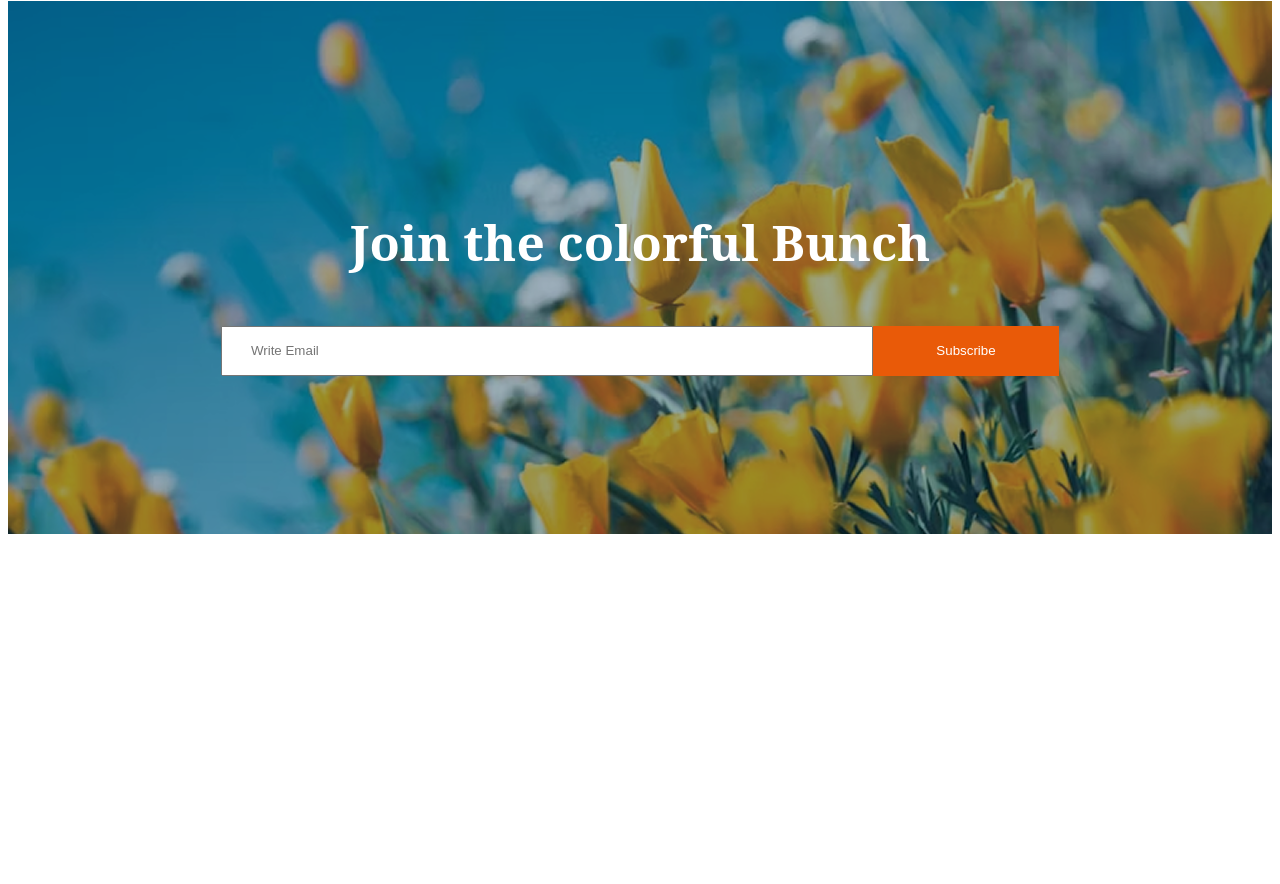
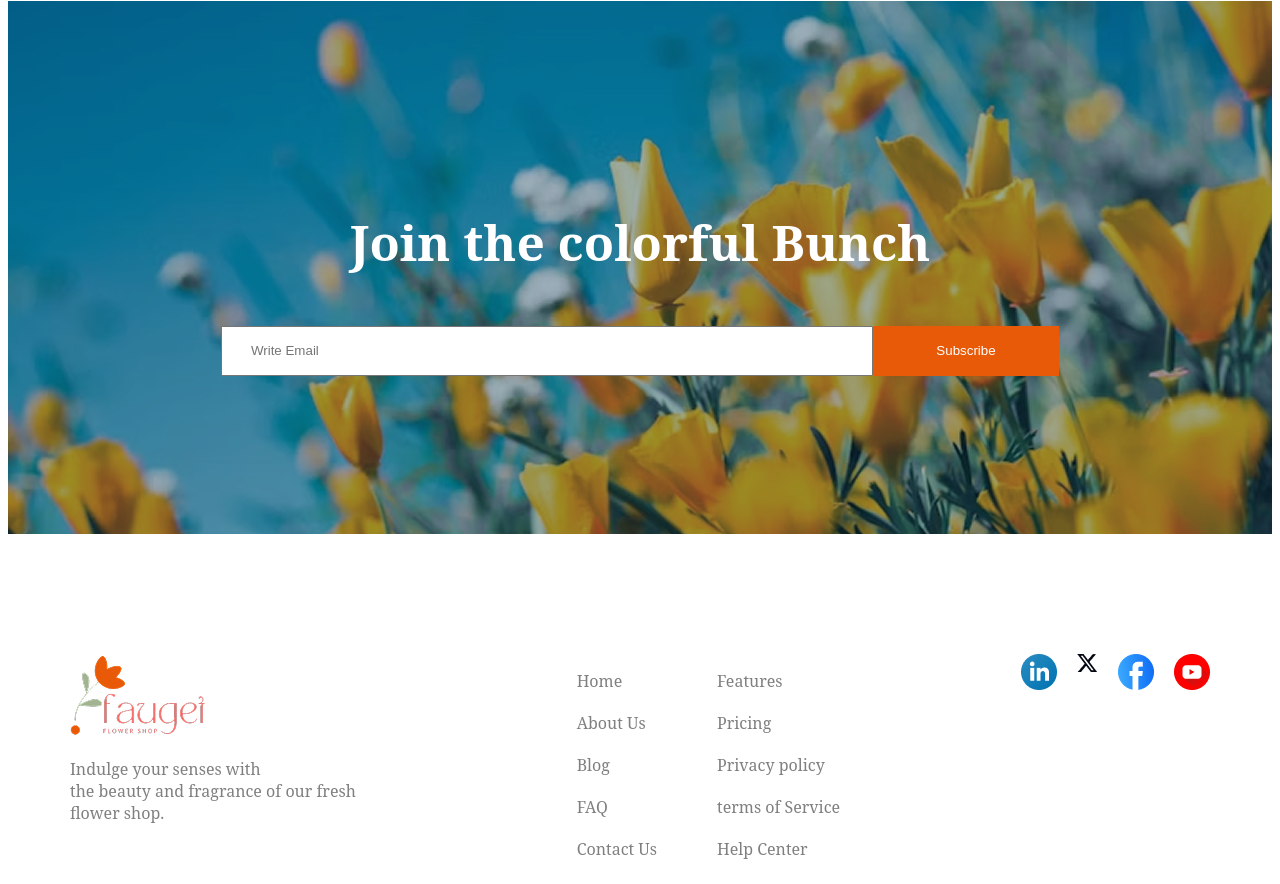
Before and after one commit to asadulhabibasif26/assignment-02, a plain HTML site: page index.html in a window 1280 px wide. Shown: the part 3311-4195 px from the top of the page. Before the commit the page ends 3853 px from the top, so only its background shows below. Drawn offline with Linux system fonts and the light colour scheme.

Commit message:
footer done

```diff
--- a/index.html
+++ b/index.html
@@ -155,6 +155,37 @@
 
         </section>
     </main>
-
+    <footer class="flex section-m max-width">
+        <div class="footer-logo">
+            <img src="assets/logo.png" alt="">
+            <p class="text-p">Indulge your senses with <br> the beauty and fragrance of our fresh <br> flower shop. </p>
+        </div>
+        <div class="footer-nav flex">
+            <div>
+                <ul >
+                    <li><a href="">Home</a></li>
+                    <li><a href="">About Us</a></li>
+                    <li><a href="">Blog</a></li>
+                    <li><a href="">FAQ</a></li>
+                    <li><a href="">Contact Us</a></li>
+                </ul>
+            </div>
+            <div>
+                <ul>
+                    <li><a href="">Features</a></li>
+                    <li><a href="">Pricing</a></li>
+                    <li><a href="">Privacy policy</a></li>
+                    <li><a href="">terms of Service</a></li>
+                    <li><a href="">Help Center</a></li>
+                </ul>
+            </div>
+        </div>
+        <div class="socal-link">
+            <a href=""><img src="assets/icon-linkedin.png" alt=""></a>
+            <a href=""><img src="assets/icon-twitter.png" alt=""></a>
+            <a href=""><img src="assets/icon-facebook.png" alt=""></a>
+            <a href=""><img src="assets/icon-youtube.png" alt=""></a>
+        </div>
+    </footer>
 </body>
 </html>
--- a/style/style.css
+++ b/style/style.css
@@ -206,6 +206,25 @@
     color: white;
     border: none;
 }
+/* footer section style */
+footer{
+    justify-content: space-between;
+}
+.footer-nav{
+    gap: 20px;
+}
+.footer-nav ul{
+    display: grid;
+    gap: 20px;
+}
+.footer-nav a{
+    text-decoration: none;
+    color: rgba(0, 0, 0, 0.5);
+}
+.socal-link{
+    display: flex;
+    gap: 20px;
+}
 /* extra style */
 li{
     list-style: none;
@@ -252,4 +271,9 @@ li{
     .subscribe-input{
       width: 400px;
     }
+    footer{
+        flex-direction: column;
+        align-items: center;
+        gap: 20px;
+    }
 }
```
